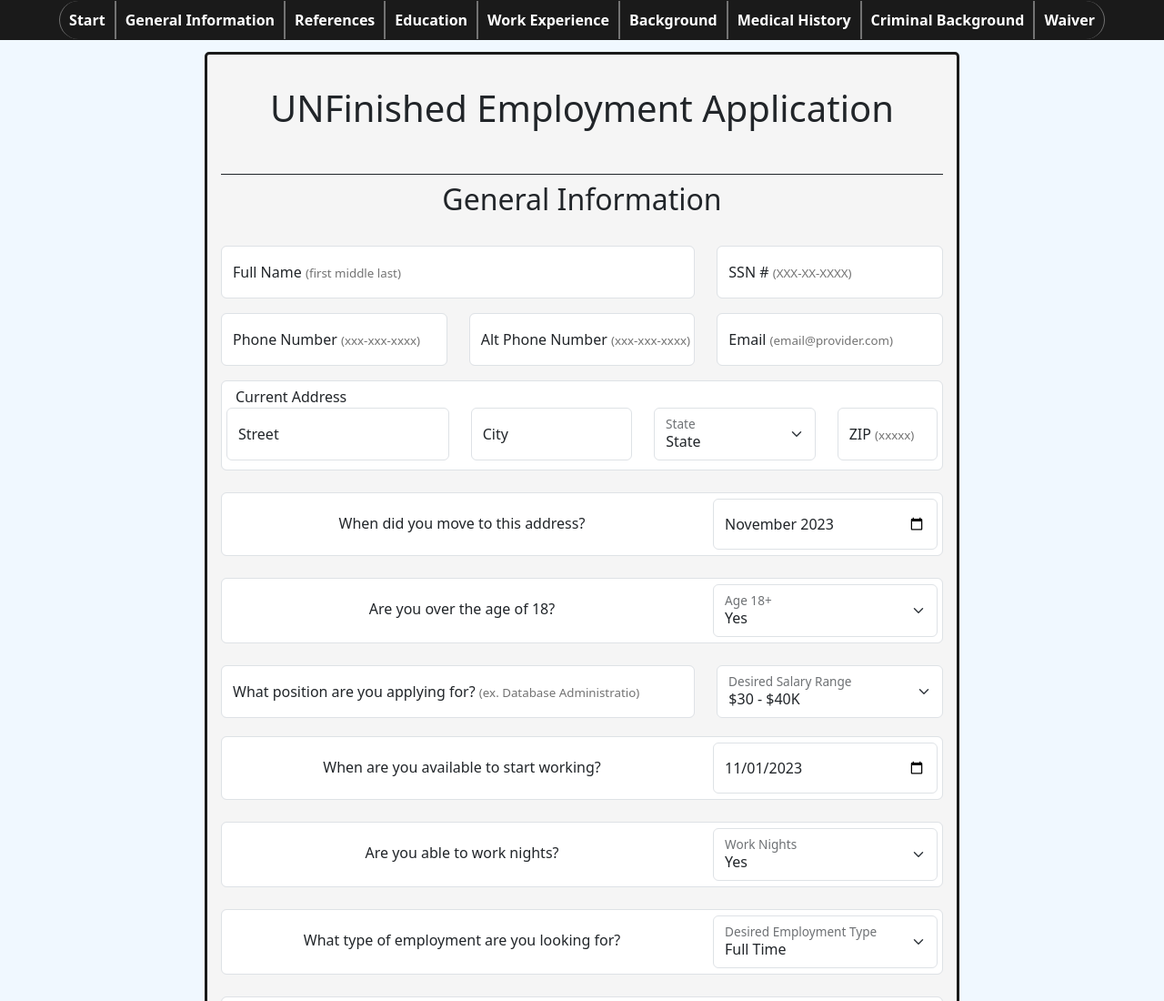
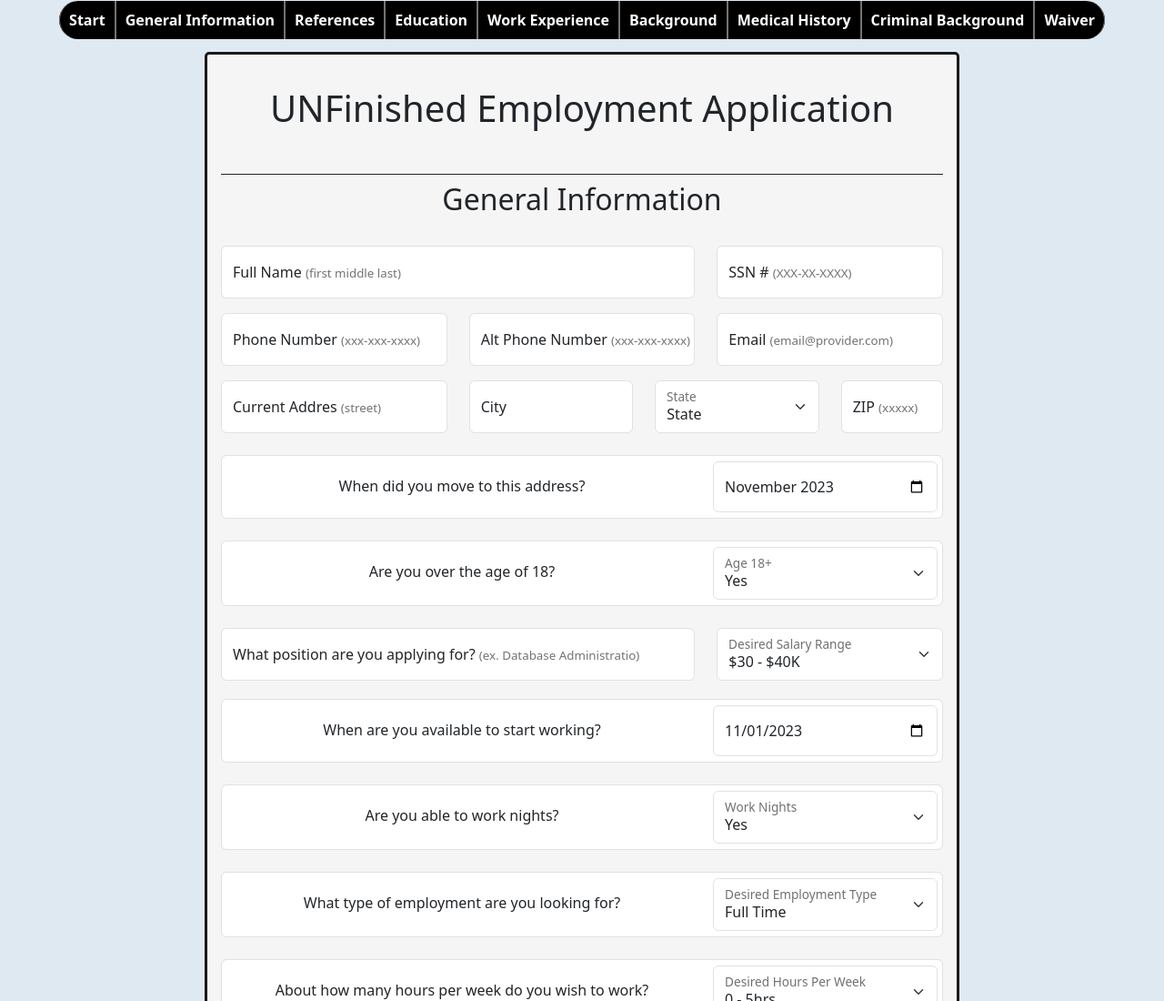
Before and after one commit to John-P-Foster/User-Inter-Project, a plain HTML site: page index.html in a window 1280 px wide. Shown: the top 1100 px of the page at 91% size. Drawn offline with nearby package versions, Linux system fonts and the light colour scheme.

Commit message:
Change color and fixed header

```diff
--- a/Style.css
+++ b/Style.css
@@ -28,7 +28,7 @@
 	display: flex;
 	flex-basis: 100px;
 	text-align: center;
-	background-color: #1a1a1a;
+	background-color:rgb(222, 233, 242);
 	padding: 10px;
 	width: 100%;
 	justify-content: center;
@@ -41,6 +41,7 @@
 
 .ourNavBar a {
 	color: #ffffff;
+	background-color: black;
 	text-decoration: none;
 	font-weight: bold;
 	padding: 10px;
--- a/index.html
+++ b/index.html
@@ -9,8 +9,7 @@
   <link href="https://cdn.jsdelivr.net/npm/bootstrap@5.3.2/dist/css/bootstrap.min.css" rel="stylesheet" integrity="sha384-T3c6CoIi6uLrA9TneNEoa7RxnatzjcDSCmG1MXxSR1GAsXEV/Dwwykc2MPK8M2HN" crossorigin="anonymous">
 
 </head>
-
-    <body class="ourBody" style="background-color:aliceblue;">
+    <body class="ourBody" style="background-color:rgb(222, 233, 242);">
         <div class="ourNavBar">
             <ul class="ourhorizontal-list">
                 <li><a href="#topOfPage" style="border-bottom-left-radius: 25px;border-top-left-radius: 25px;">Start</a></li>
@@ -84,27 +83,24 @@
                         </div>
                     </div><!-- End contact infromation Section-->
 
-                    <div class="form-control" style="padding: 5px;">
-                        <div class = "row"><!-- start address section-->
+                  <!-- start address section-->
+                        <div class = "row">
                             <div class = "col-md-4" style="text-align: left;">
-                                <label for="streetAddress">
-                                    <span style="margin-left: 10px;"> Current Address</span>
-                                </label>
                                 <div class="form-floating">
                                     <input type="text" class="form-control" id="streetAddress" name="streetAddress" placeholder="Street address" required>
-                                    <label for="streetAddress">Street</label>
+                                    <label for="streetAddress">Current Addres <span class="exampleText"> (street)</span></label>
                                 </div>
                             </div>
 
                             <div class = "col-md-3">
-                                <div class="form-floating" style="margin-top: 24px; margin-bottom: 5px;">
+                                <div class="form-floating">
                                     <input type="text" class="form-control" id="cityAddress" name="cityAddress" placeholder="City" required>
                                     <label for="cityAddress">City</label>
                                 </div>
                             </div>
 
                             <div class = "col-md-3">
-                                <div class="form-floating" style="margin-top: 24px;">
+                                <div class="form-floating">
                                     <select class="form-select" id="stateAddress" name="stateAddress" required>
                                         <option selected>State</option>
                                         <option value="AL">Alabama</option>
@@ -166,13 +162,13 @@
                             </div>
 
                             <div class = "col-md-2">
-                                <div class="form-floating" style="margin-top: 24px;">
+                                <div class="form-floating">
                                     <input type="text" class="form-control" id="zipAddress" name="zipAddress" placeholder="ZIP" required>
                                     <label for="zipAddress">ZIP <span class="exampleText"> (xxxxx)</span></label>
                                 </div>
                             </div>
-                        </div><!-- End address Section-->
-                    </div><br>
+                        </div><br><!-- End address Section-->
+
 
                     <div class="form-control"><!-- start move in date section-->
                         <div class = "row">
```
